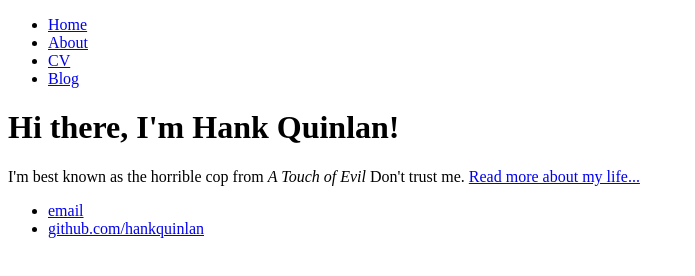
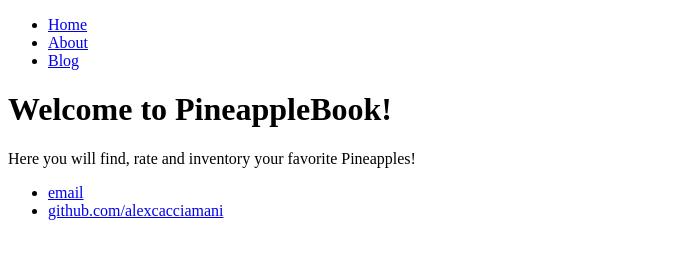
Before and after one commit to beanbook/alexcacciamani.github.io, a plain HTML site: page index.html in a window 1280 px wide. Shown: the whole page, without its empty margins (0-695 px from the left). Drawn offline with Linux system fonts and the light colour scheme.

Commit message:
Update index.html

```diff
--- a/index.html
+++ b/index.html
@@ -1,27 +1,26 @@
 <!DOCTYPE html>
 <html>
 	<head>
-		<title>Hank Quinlan, Horrible Cop</title>
+		<title>PineappleBook - Your Pineapple Community</title>
 	</head>
 	<body>
 		<nav>
     		<ul>
         		<li><a href="/">Home</a></li>
 	        	<li><a href="/about">About</a></li>
-        		<li><a href="/cv">CV</a></li>
         		<li><a href="/blog">Blog</a></li>
     		</ul>
 		</nav>
 		<div class="container">
     		<div class="blurb">
-        		<h1>Hi there, I'm Hank Quinlan!</h1>
-				<p>I'm best known as the horrible cop from <em>A Touch of Evil</em> Don't trust me. <a href="/about">Read more about my life...</a></p>
+        		<h1>Welcome to PineappleBook!</h1>
+				<p>Here you will find, rate and inventory your favorite Pineapples!</p>
     		</div><!-- /.blurb -->
 		</div><!-- /.container -->
 		<footer>
     		<ul>
-        		<li><a href="mailto:hankquinlanhub@gmail.com">email</a></li>
-        		<li><a href="https://github.com/hankquinlan">github.com/hankquinlan</a></li>
+        		<li><a href="mailto:pineapples@pinapples.com">email</a></li>
+        		<li><a href="https://github.com/alexcacciamani">github.com/alexcacciamani</a></li>
 			</ul>
 		</footer>
 	</body>
```
